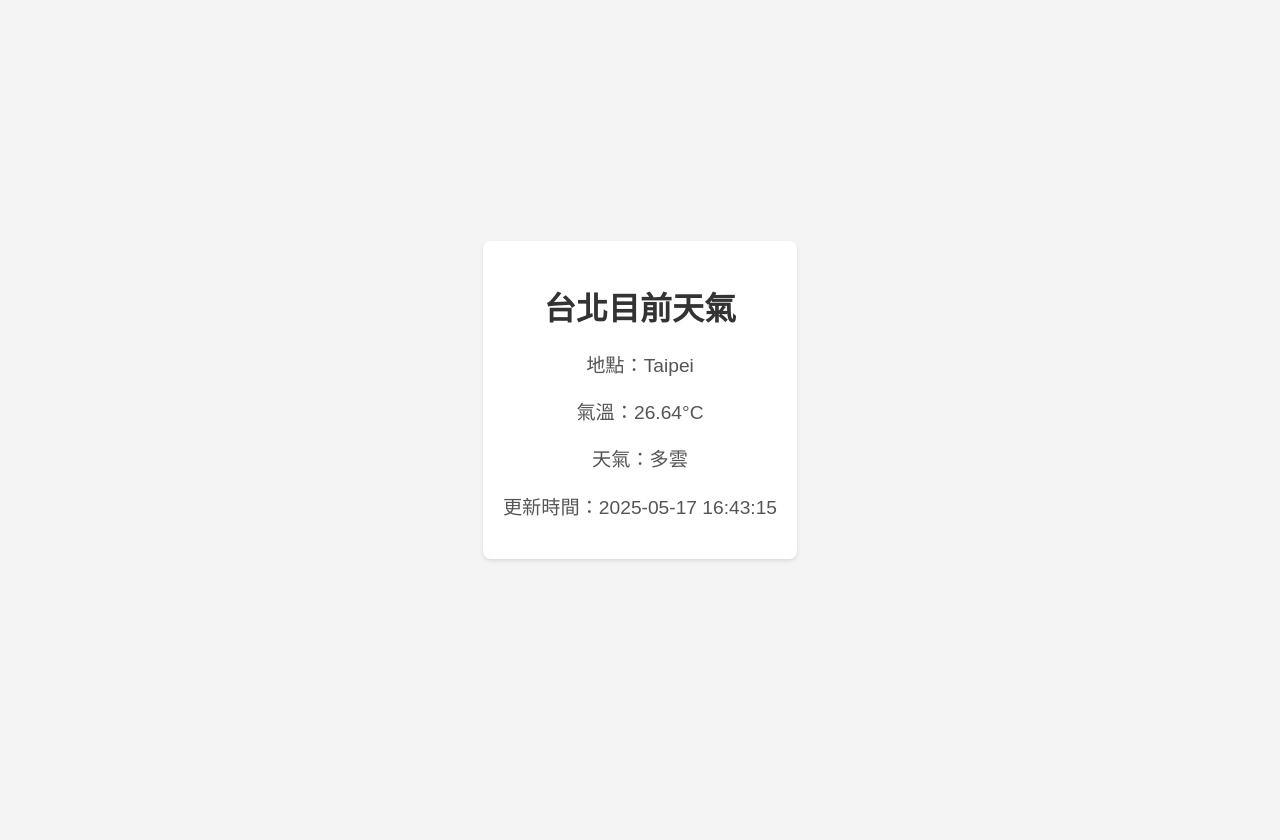
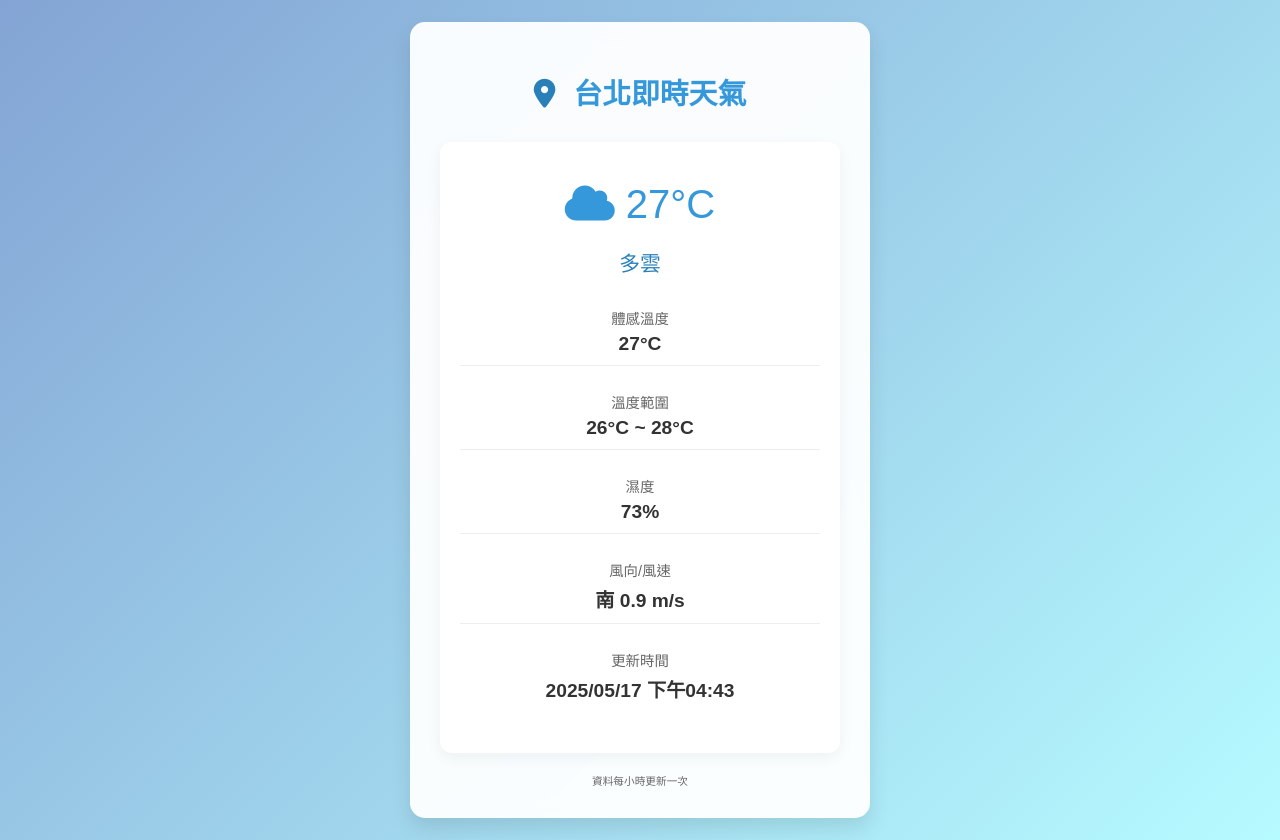
Before and after one commit to Noname414/weather-site, a plain HTML site: page index.html in a window 1280 px wide. Before the commit the page ends 800 px from the top, so only its background shows below. Drawn offline with Linux system fonts and the light colour scheme.

Commit message:
新增響應式設計及美化天氣查詢頁面，更新HTML結構以包含圖示和額外資訊，並擴充JavaScript以顯示更多氣象數據

```diff
--- a/index.html
+++ b/index.html
@@ -3,14 +3,21 @@
 
 <head>
   <meta charset="UTF-8">
+  <meta name="viewport" content="width=device-width, initial-scale=1.0">
   <title>台北即時天氣</title>
+  <link rel="stylesheet" href="https://cdnjs.cloudflare.com/ajax/libs/font-awesome/6.0.0/css/all.min.css">
   <link rel="stylesheet" href="style.css">
 </head>
 
 <body>
   <div class="container">
-    <h1>台北目前天氣</h1>
-    <div id="weather">載入中...</div>
+    <h1><i class="fas fa-map-marker-alt"></i> 台北即時天氣</h1>
+    <div class="weather-card">
+      <div id="weather">載入中...</div>
+    </div>
+    <div class="footer">
+      <small>資料每小時更新一次</small>
+    </div>
   </div>
   <script src="script.js"></script>
 </body>
--- a/script.js
+++ b/script.js
@@ -1,13 +1,71 @@
-fetch('weather.json')
-  .then(response => response.json())
-  .then(data => {
-    document.getElementById('weather').innerHTML = `
-      <p>地點：${data.location}</p>
-      <p>氣溫：${data.temp}°C</p>
-      <p>天氣：${data.description}</p>
-      <p>更新時間：${data.updated_at}</p>
+function formatDate(dateString) {
+  const date = new Date(dateString);
+  return date.toLocaleString("zh-TW", {
+    year: "numeric",
+    month: "2-digit",
+    day: "2-digit",
+    hour: "2-digit",
+    minute: "2-digit",
+  });
+}
+
+function getWindDirection(degrees) {
+  const directions = ["北", "東北", "東", "東南", "南", "西南", "西", "西北"];
+  const index = Math.round(degrees / 45) % 8;
+  return directions[index];
+}
+
+fetch("weather.json")
+  .then((response) => response.json())
+  .then((data) => {
+    const weatherIcons = {
+      晴天: "fas fa-sun",
+      多雲: "fas fa-cloud",
+      陰天: "fas fa-cloud",
+      雨天: "fas fa-cloud-rain",
+      雷雨: "fas fa-bolt",
+    };
+
+    const icon = weatherIcons[data.description] || "fas fa-cloud";
+
+    document.getElementById("weather").innerHTML = `
+      <div class="temperature">
+        <i class="${icon}"></i> ${Math.round(data.temp)}°C
+      </div>
+      <div class="description">${data.description}</div>
+      <div class="weather-info">
+        <div class="info-item">
+          <div class="info-label">體感溫度</div>
+          <div class="info-value">${Math.round(data.feels_like)}°C</div>
+        </div>
+        <div class="info-item">
+          <div class="info-label">溫度範圍</div>
+          <div class="info-value">${Math.round(data.temp_min)}°C ~ ${Math.round(
+      data.temp_max
+    )}°C</div>
+        </div>
+        <div class="info-item">
+          <div class="info-label">濕度</div>
+          <div class="info-value">${data.humidity}%</div>
+        </div>
+        <div class="info-item">
+          <div class="info-label">風向/風速</div>
+          <div class="info-value">${getWindDirection(
+            data.wind_deg
+          )} ${data.wind_speed.toFixed(1)} m/s</div>
+        </div>
+        <div class="info-item">
+          <div class="info-label">更新時間</div>
+          <div class="info-value">${formatDate(data.updated_at)}</div>
+        </div>
+      </div>
     `;
   })
-  .catch(err => {
-    document.getElementById('weather').textContent = '無法讀取天氣資訊';
+  .catch((err) => {
+    document.getElementById("weather").innerHTML = `
+      <div class="error">
+        <i class="fas fa-exclamation-circle"></i>
+        <p>無法讀取天氣資訊</p>
+      </div>
+    `;
   });
--- a/style.css
+++ b/style.css
@@ -1,27 +1,106 @@
+:root {
+    --primary-color: #3498db;
+    --secondary-color: #2980b9;
+    --text-color: #333;
+    --light-text: #666;
+}
+
 body {
-    font-family: sans-serif;
-    background-color: #f4f4f4;
+    font-family: "微軟正黑體", sans-serif;
+    background: linear-gradient(135deg, #83a4d4, #b6fbff);
     display: flex;
     justify-content: center;
     align-items: center;
     min-height: 100vh;
     margin: 0;
+    padding: 20px;
 }
 
 .container {
-    background-color: #fff;
-    padding: 20px;
-    border-radius: 8px;
-    box-shadow: 0 2px 4px rgba(0, 0, 0, 0.1);
+    background-color: rgba(255, 255, 255, 0.95);
+    padding: 30px;
+    border-radius: 15px;
+    box-shadow: 0 10px 20px rgba(0, 0, 0, 0.1);
     text-align: center;
+    max-width: 400px;
+    width: 100%;
+    backdrop-filter: blur(10px);
 }
 
 h1 {
-    color: #333;
+    color: var(--primary-color);
+    margin-bottom: 30px;
+    font-size: 1.8em;
 }
 
-#weather {
-    margin-top: 15px;
+h1 i {
+    margin-right: 10px;
+    color: var(--secondary-color);
+}
+
+.weather-card {
+    background: white;
+    border-radius: 12px;
+    padding: 20px;
+    box-shadow: 0 5px 15px rgba(0, 0, 0, 0.05);
+}
+
+.weather-info {
+    display: grid;
+    grid-template-columns: 1fr;
+    gap: 15px;
+    margin-bottom: 20px;
+}
+
+.info-item {
+    padding: 10px;
+    border-bottom: 1px solid #eee;
+}
+
+.info-item:last-child {
+    border-bottom: none;
+}
+
+.info-label {
+    color: var(--light-text);
+    font-size: 0.9em;
+    margin-bottom: 5px;
+}
+
+.info-value {
+    color: var(--text-color);
     font-size: 1.2em;
-    color: #555;
+    font-weight: bold;
 }
+
+.temperature {
+    font-size: 2.5em;
+    color: var(--primary-color);
+    margin: 20px 0;
+}
+
+.description {
+    font-size: 1.3em;
+    color: var(--secondary-color);
+    margin-bottom: 20px;
+}
+
+.footer {
+    margin-top: 20px;
+    color: var(--light-text);
+    font-size: 0.8em;
+}
+
+@media (max-width: 480px) {
+    .container {
+        padding: 20px;
+    }
+
+    h1 {
+        font-size: 1.5em;
+    }
+
+    .temperature {
+        font-size: 2em;
+    }
+}
```
